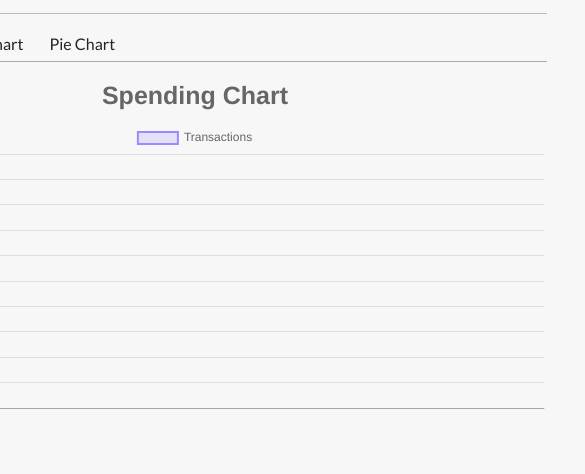
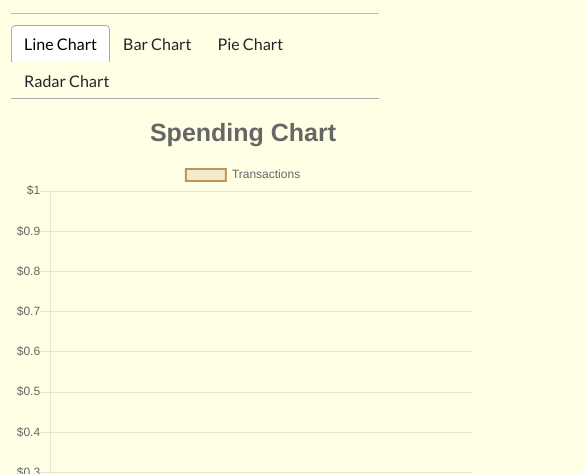
Before and after one commit to ZachPfeifer/React-Expense-Tracker, a React (Create React App) app: page /React-Expense-Tracker in a window 390 px wide. Shown: the part 799-1273 px from the top of the page, 585 px wide, since content can reach past the window. Built offline with nearby package versions, Linux system fonts and the light colour scheme; no server answers.

Commit message:
Reworked Color //Made Mobile

```diff
--- a/src/App.css
+++ b/src/App.css
@@ -4,7 +4,7 @@
 }
 
 body {
-  background-color: #f7f7f7;
+  background-color: var(--offWhite);
   display: flex;
   flex-direction: column;
   align-items: center;
@@ -38,7 +38,7 @@ h4 {
 :root {
   --primaryColor: #555533;
   --mainWhite: #fff;
-  --offWhite: #f7f7f7;
+  --offWhite: #FFFFE5;
   --mainBlack: #222;
   --mainGreen: #66aa33;
   --darkGreen: #668855;
@@ -161,8 +161,37 @@ input[type='text'], input[type='number'] {
   opacity: 1;
 }
 
-/* @media (max-width: 320px) {
+#charts {
+  position: relative;
+  width: 50rem;
+  height: 20rem;
+}
+
+.chart-fluid {
+  width: 50rem;
+  height: 40rem;
+  overflow: scroll;
+  overflow-y: hidden;
+  /* Hide vertical scrollbar */
+  overflow-x: hidden;
+  /* Hide horizontal scrollbar */
+}
+
+@media (max-width: 768px) {
+  #charts {
+    width: 29rem;
+    height: 10rem;
+  }
+  .chart-fluid {
+    width: 29rem;
+    height: 40rem;
+    overflow: scroll;
+    overflow-y: hidden;
+    /* Hide vertical scrollbar */
+    overflow-x: hidden;
+    /* Hide horizontal scrollbar */
+  }
   .container {
     width: 300px;
   }
-} */
+}
--- a/src/App.js
+++ b/src/App.js
@@ -17,14 +17,14 @@ function App() {
       </div> */}
       <div className="container-fluid">
         <div className="row">
-          <div id="transactions">
+          <div id="transactions" className="mx-auto">
             <Header />
             <Balance />
             <IncomeExpenses />
             <TransactionList />
             <AddTransaction />
           </div>
-          <div id="charts" style={{ position: "relative", width: 800, height: 800 }}>
+          <div id="charts" className="mx-auto "  >
             <Chart />
           </div>
         </div>
--- a/src/components/Charts/BarChart.js
+++ b/src/components/Charts/BarChart.js
@@ -1,37 +1,35 @@
 import React from 'react'
+import numeral from 'numeral'
 import { Bar } from "react-chartjs-2";
+import { numberWithCommas } from '../Utility';
 
 
 export const BarChart = ({ text, amount, changeColor }) => {
 
-  // let amount = transaction.map(amount => transaction.amount)
   console.log(text, amount);
 
-  //FIXME Construction (Figuring out how to change graph color based on amount value)
-
-
   const data = {
-    labels: [...text],
+    labels: text,
     datasets: [
       {
         label: 'Transactions ',
         backgroundColor: changeColor,
-        borderColor: ['rgba(255,99,132,0.4)'],
+        borderColor: 'rgba(191, 148, 86, .2)',
         borderWidth: 1,
-        hoverBackgroundColor: 'rgba(255,99,132,0.4)',
-        hoverBorderColor: 'rgba(255,99,132,1)',
-        data: [...amount]
+        hoverBackgroundColor: 'rgba(191, 148, 86, .4)',
+        hoverBorderColor: 'rgba(191, 148, 86, 1)',
+        data: amount
       }
     ]
   };
 
   // let data = api.get("line-data");
   return (
-    <div>
+    <div id="charts">
       <Bar
         data={data}
-        width={100}
-        height={50}
+        width={1000}
+        height={500}
         options={{
           title: {
             display: true,
@@ -43,6 +41,29 @@ export const BarChart = ({ text, amount, changeColor }) => {
           },
           maintainAspectRatio: true,
           responsive: true,
+          scales: {
+            yAxes: [{
+              ticks: {
+                callback: function (value, index, values) {
+                  // add comma as thousand separator
+                  return numberWithCommas(value)
+                },
+              }
+            }]
+          },
+          tooltips: {
+            callbacks: {
+              label: function (tooltipItem, data) {
+                var label = data.datasets[tooltipItem.datasetIndex].label || ''
+
+                if (label) {
+                  label += ': '
+                }
+                label += numeral(tooltipItem.yLabel).format('0,0')
+                return label
+              },
+            },
+          },
         }}
       />
     </div>
--- a/src/components/Charts/Charts.js
+++ b/src/components/Charts/Charts.js
@@ -6,6 +6,7 @@ import { GlobalContext } from '../../context/GlobalState';
 import { BarChart } from './BarChart';
 import { LineChart } from './LineChart';
 import { PieChart } from './PieChart';
+import { RadarChart } from './RadarChart';
 import { Tab, Tabs, TabList, TabPanel } from 'react-tabs';
 import 'react-tabs/style/react-tabs.css';
 
@@ -26,8 +27,8 @@ const Charts = () => {
   const changeColor = (context) => {
     var index = context.dataIndex;
     var value = context.dataset.data[index];
-    return value < 0 ? 'red' :  // changes negative values in red
-      'green';// else changes values(positive) in red
+    return value < 0 ? 'rgba(204, 68, 51, 1)' :  // changes negative values in red
+      'rgba(102, 170, 51, 1)';// else changes values(positive) in red
   }
 
   useEffect(() => {
@@ -42,16 +43,33 @@ const Charts = () => {
         <TabList>
           <Tab>Line Chart</Tab>
           <Tab>Bar Chart</Tab>
-          <Tab>Pie Chart</Tab>
+          <Tab >Pie Chart</Tab>
+          <Tab >Radar Chart</Tab>
         </TabList>
         <TabPanel>
-          <LineChart text={text} amount={amounts} changeColor={changeColor} />
+          <div className="chart-fluid">
+            <LineChart text={text} amount={amounts} changeColor={changeColor} />
+          </div>
         </TabPanel>
         <TabPanel>
-          <BarChart text={text} amount={amounts} changeColor={changeColor} />
+          <div className="chart-fluid">
+
+            <BarChart text={text} amount={amounts} changeColor={changeColor} />
+          </div>
+
         </TabPanel>
         <TabPanel>
-          <PieChart text={text} amount={amounts} changeColor={changeColor} />
+          <div className="chart-fluid">
+
+            <PieChart text={text} amount={amounts} changeColor={changeColor} />
+          </div>
+
+        </TabPanel>
+        <TabPanel>
+          <div className="chart-fluid">
+            <RadarChart text={text} amount={amounts} changeColor={changeColor} />
+          </div>
+
         </TabPanel>
       </Tabs>
 
--- a/src/components/Charts/LineChart.js
+++ b/src/components/Charts/LineChart.js
@@ -15,15 +15,15 @@ export const LineChart = ({ text, amount, changeColor }) => {
     datasets: [
       {
         label: 'Transactions',
-        backgroundColor: 'rgba(156, 136, 255, .2 )',
-        borderColor: 'rgba(156, 136, 255, 1)',
+        backgroundColor: 'rgba(191, 148, 86, .2)',
+        borderColor: 'rgba(191, 148, 86, 1)',
         borderWidth: 2,
         pointBackgroundColor: changeColor,
         pointRadius: 6,
         // pointHitRadius: 10,
         // pointBorderWidth: 6,
-        hoverBackgroundColor: 'rgba(255,99,132,0.4)',
-        hoverBorderColor: 'rgba(255,99,132,1)',
+        hoverBackgroundColor: 'rgba(204, 68, 51, .4)',
+        hoverBorderColor: 'rgba(204, 68, 51, .4)',
         data: amount
       }
     ]
@@ -43,8 +43,10 @@ export const LineChart = ({ text, amount, changeColor }) => {
             fontSize: 25
           },
           responsive: true,
-          legend: { display: true },
-          maintainAspectRatio: true,
+          legend: {
+            display: true, align: 'center', position: 'top'
+          },
+          maintainAspectRatio: false,
           responsiveAnimationDuration: 0,
           scales: {
             yAxes: [{
--- a/src/components/Charts/PieChart.js
+++ b/src/components/Charts/PieChart.js
@@ -1,5 +1,6 @@
 import React from 'react'
-import { Pie } from "react-chartjs-2";
+
+import { Doughnut } from "react-chartjs-2";
 
 
 export const PieChart = ({ text, amount, changeColor }) => {
@@ -11,23 +12,23 @@ export const PieChart = ({ text, amount, changeColor }) => {
     labels: [...text],
     datasets: [
       {
-        label: 'Transactions',
-        backgroundColor: ['rgba(255,99,132,0.2)'],
-        borderColor: 'rgba(255,99,132,1)',
+        label: 'Transactions ',
+        backgroundColor: changeColor,
+        borderColor: 'rgba(191, 148, 86, .2)',
         borderWidth: 1,
-        hoverBackgroundColor: 'rgba(255,99,132,0.4)',
-        hoverBorderColor: 'rgba(255,99,132,1)',
-        data: [...amount]
+        hoverBackgroundColor: 'rgba(191, 148, 86, .4)',
+        hoverBorderColor: 'rgba(191, 148, 86, 1)',
+        data: amount
       }
     ]
   };
 
   return (
     <div>
-      <Pie
+      <Doughnut
         data={data}
-        width={100}
-        height={50}
+        width={1000}
+        height={600}
         options={{
           title: {
             display: true,
@@ -36,10 +37,17 @@ export const PieChart = ({ text, amount, changeColor }) => {
           },
           legend: {
             display: true,
-            // text: 'Dollar Value'
+            position: 'right'
           },
-          // maintainAspectRatio: false,
-          responsive: true
+          responsive: true,
+          maintainAspectRatio: false,
+          // scales: {
+          //   yAxes: [{
+          //     ticks: {
+          //       beginAtZero: true
+          //     }
+          //   }]
+          // }
         }}
       />
     </div>
--- /dev/null
+++ b/src/components/Charts/RadarChart.js
@@ -0,0 +1,48 @@
+import React from 'react'
+
+import { Radar } from "react-chartjs-2";
+
+
+export const RadarChart = ({ text, amount, changeColor }) => {
+  const data = {
+
+    labels: text,
+    datasets: [
+      {
+        label: text,
+        fill: true,
+        backgroundColor: changeColor,
+        borderColor: 'rgba(191, 148, 86, 1)',
+        pointBorderColor: changeColor,
+        pointBackgroundColor: "rgba(179,181,198,1)",
+        data: [8.77, 55.61, 21.69, 6.62, 6.82]
+      },
+    ]
+
+  }
+
+
+  return (
+    <div id="line">
+      <Radar
+        data={data}
+        width={1000}
+        height={500}
+        options={{
+          title: {
+            display: true,
+            text: 'Spending Chart',
+            fontSize: 25
+          },
+          legend: {
+            display: false
+          },
+          maintainAspectRatio: false,
+          responsive: true,
+          responsiveAnimationDuration: 0,
+
+        }}
+      />
+    </div>
+  )
+}
```
